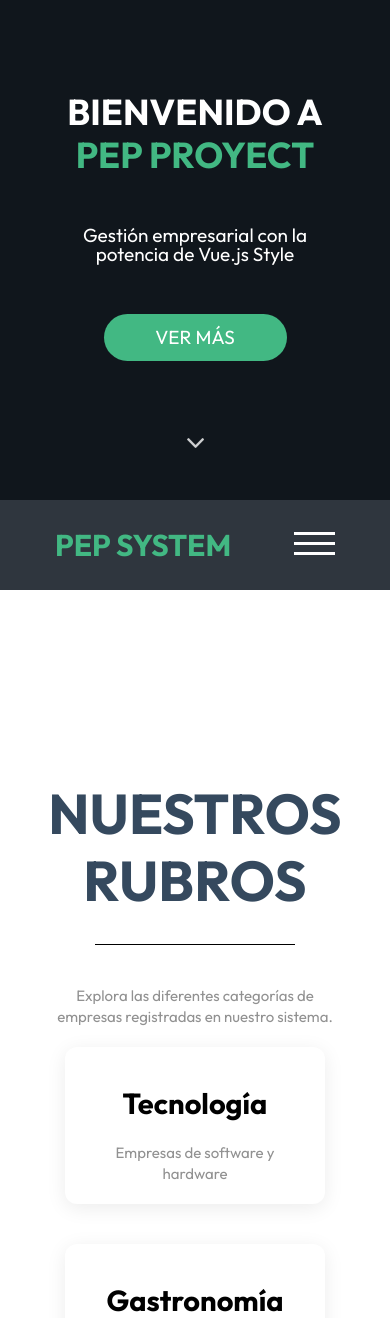
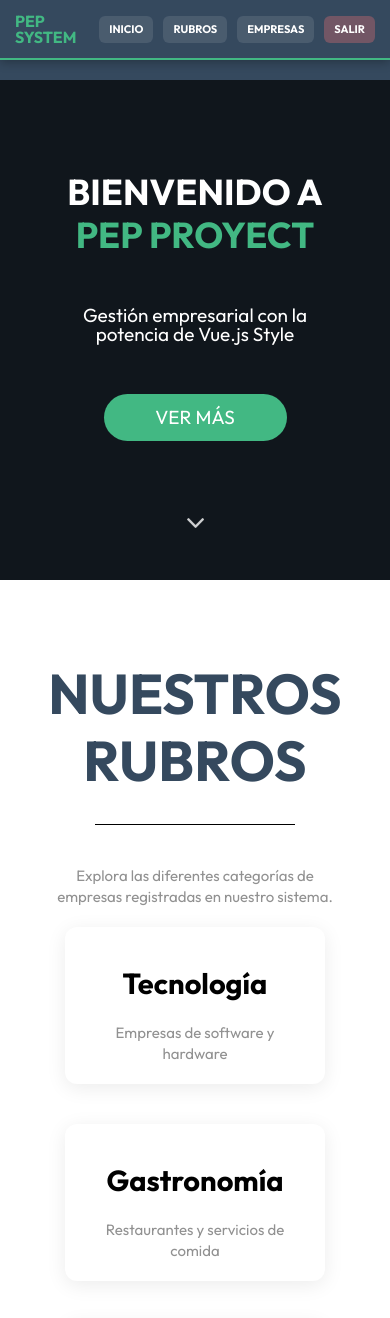
Before and after one commit to willitron/Pep_Proyect, a Flask app: page / in a window 390 px wide. Shown: the top 1318 px of the page. Run offline with Flask 3, Linux system fonts and the light colour scheme; a user stored in the database is signed in; data comes from the database, SQL or seed files in the repository; some libraries are stand-ins or nearby versions.

Commit message:
Fix: Reliable always-visible mobile navigation

```diff
--- a/templates/index.html
+++ b/templates/index.html
@@ -18,38 +18,79 @@
         <link rel="stylesheet" type="text/css" href="{{ url_for('static', filename='css/vue-theme.css') }}" />
 
     <style>
-        /* Mobile menu fixes */
-        .menu-click {
-            display: none;
-            background: rgba(53, 73, 94, 0.98);
+        /* Modern Mobile Nav Fix */
+        @media (max-width: 768px) {
+            .menu, .menu-media, .menu-click { display: none !important; }
+
+            .mobile-nav-top {
+                display: flex !important;
                 position: fixed;
-            top: 60px;
+                top: 0;
                 left: 0;
                 width: 100%;
-            z-index: 999;
-            padding: 20px 0;
-            text-align: center;
-            border-bottom: 3px solid var(--vue-green);
+                height: 60px;
+                background: var(--vue-dark);
+                z-index: 9999;
+                justify-content: space-between;
+                align-items: center;
+                padding: 0 15px;
+                box-sizing: border-box;
+                border-bottom: 2px solid var(--vue-green);
+                box-shadow: 0 2px 10px rgba(0,0,0,0.3);
             }
-        .menu-click li {
-            list-style: none;
-            padding: 15px;
-            border-bottom: 1px solid rgba(255,255,255,0.05);
+
+            .mobile-nav-links {
+                display: flex;
+                gap: 10px;
             }
-        .menu-click a {
+
+            .mobile-nav-links a {
                 color: white;
                 text-decoration: none;
+                font-size: 11px;
                 font-weight: 700;
-            font-size: 18px;
-            letter-spacing: 1px;
+                background: rgba(255,255,255,0.1);
+                padding: 8px 10px;
+                border-radius: 6px;
+                text-transform: uppercase;
+                transition: 0.2s;
             }
-        .menu-click a:hover {
+
+            .mobile-nav-links a:active {
+                background: var(--vue-green);
+            }
+
+            .mobile-logo {
                 color: var(--vue-green);
+                font-weight: 800;
+                font-size: 16px;
             }
+
+            section { padding-top: 80px !important; }
+        }
+
+        .mobile-nav-top { display: none; }
+
+        html { scroll-behavior: smooth; }
     </style>
 </head>
 
 <body>
+
+<!-- ALWAYS VISIBLE MOBILE NAV -->
+<div class="mobile-nav-top">
+    <div class="mobile-logo">PEP SYSTEM</div>
+    <div class="mobile-nav-links">
+        <a href="#home" class="scroll-link">INICIO</a>
+        <a href="#about-us" class="scroll-link">RUBROS</a>
+        <a href="#portfolio" class="scroll-link">EMPRESAS</a>
+        {% if session.get('user_name') %}
+            <a href="{{ url_for('logout') }}" style="background: rgba(255,118,117,0.3)">SALIR</a>
+        {% else %}
+            <a href="{{ url_for('login') }}">INGRESAR</a>
+        {% endif %}
+    </div>
+</div>
 
 <div class="container">
 
@@ -74,37 +115,11 @@
 
   </section>
 
-  <!-- section menu mobile -->
-
-  <section class="menu-media">
-
-    <div class="menu-content">
-
-      <div class="logo" style="color: var(--vue-green)">PEP SYSTEM</div>
-
-      <div class="icon" id="mobile-menu-toggle"><a href="javascript:void(0)"><img src="{{ url_for('static', filename='img/icons/menu-media.png') }}"/></a></div>
-
-    </div>
-
-  </section>
-
-    <ul class="menu-click" id="mobile-menu">
-        <li><a href="#home" class="scroll-link">INICIO</a></li>
-        <li><a href="#about-us" class="scroll-link">RUBROS</a></li>
-        <li><a href="#portfolio" class="scroll-link">EMPRESAS</a></li>
-        {% if session.get('user_role') == 'admin' %}
-        <li><a href="{{ url_for('admin_dashboard') }}">ADMIN</a></li>
-        {% endif %}
-        {% if session.get('user_name') %}
-        <li><a href="{{ url_for('logout') }}" style="color: #ff7675">SALIR</a></li>
-        {% else %}
-        <li><a href="{{ url_for('login') }}">INGRESAR</a></li>
-        {% endif %}
-    </ul>
+  <!-- section menu mobile (Hidden in favor of mobile-nav-top) -->
+  <section class="menu-media" style="display:none"></section>
 
 
-  <!-- section menu -->
-
+  <!-- section menu (Desktop) -->
   <section class="menu">
 
     <div class="menu-content">
@@ -133,7 +148,7 @@
 
   <!-- section about us -->
 
-  <section class="about-us" id="about-us" style="padding-top: 100px;">
+  <section class="about-us" id="about-us">
 
     <h1>NUESTROS RUBROS</h1>
     <hr/>
@@ -154,7 +169,7 @@
 
   <!-- portoflio-->
 
-  <section class="portfolio" id="portfolio" style="padding-top: 100px;">
+  <section class="portfolio" id="portfolio">
 
 
     <div class="portfolio-margin">
@@ -263,28 +278,15 @@
 
 	<script type="text/javascript" src="https://ajax.googleapis.com/ajax/libs/jquery/1.10.2/jquery.min.js"></script>
 	<script src="{{ url_for('static', filename='js/jquery.parallax.js') }}"></script>
-	<script src="{{ url_for('static', filename='js/jquery.nicescroll.js') }}"></script>
 	<script src="{{ url_for('static', filename='js/jquery.sticky.js') }}"></script>
 	<script src="{{ url_for('static', filename='js/script.js') }}"></script>
 
     <script>
         $(document).ready(function() {
-            // Toggle menu movil
-            $('#mobile-menu-toggle').click(function(e) {
-                e.preventDefault();
-                $('#mobile-menu').slideToggle();
-            });
-
-            // Smooth scroll solo para links con clase .scroll-link
             $('.scroll-link').on('click', function(event) {
                 var target = $(this.getAttribute('href'));
                 if( target.length ) {
                     event.preventDefault();
-                    // Cerrar menu mobile si esta abierto
-                    if ($(window).width() < 768) {
-                        $('#mobile-menu').slideUp();
-                    }
-
                     $('html, body').stop().animate({
                         scrollTop: target.offset().top - 60
                     }, 800);
```
Lines whose indentation alone changed are shown as unchanged.
